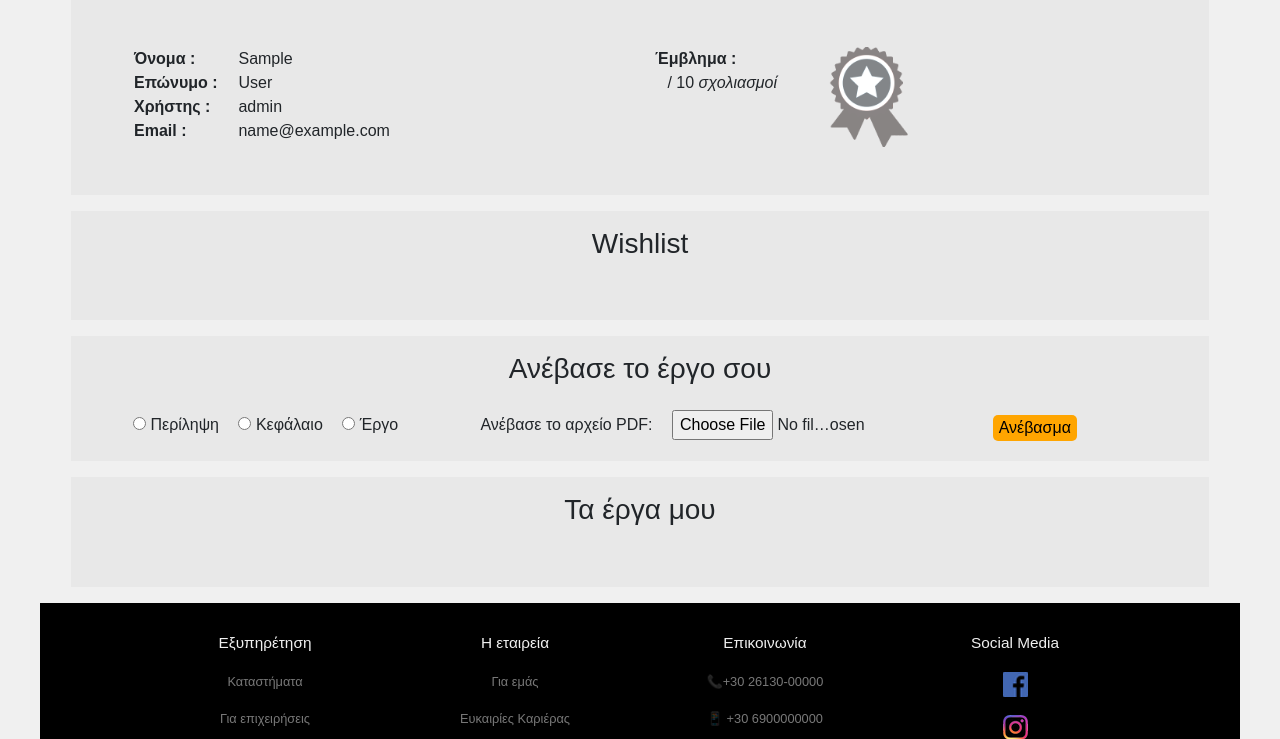
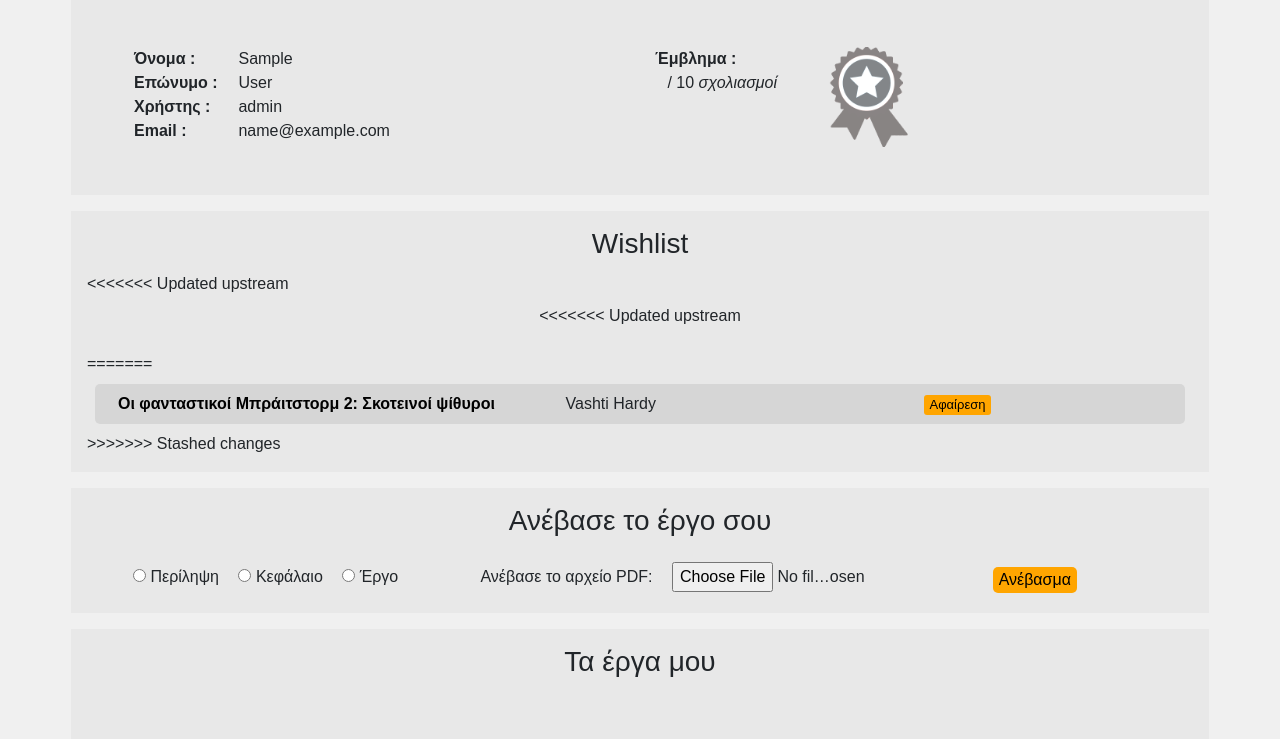
Before and after one commit to goergiosdaniil/Project-Publishing-House, a Node server app: page /account in a window 1280 px wide. Shown: the part 656-1395 px from the top of the page. Run offline with Node 20, Linux system fonts and the light colour scheme; the visitor is signed in with stand-in values (Sample User, id 1); data that the repository does not hold is empty; some libraries are stand-ins or nearby versions.

Commit message:
/slideshowPanel

```diff
--- a/views/account.hbs
+++ b/views/account.hbs
@@ -63,6 +63,7 @@
             <h3>Wishlist</h3>
             <div class="w-100 mt-1">
                 {{!-- ftiakse forma pou mallon 8a kalei to hdh aithma gia afairesh apo wishlist --}}
+<<<<<<< Updated upstream
                     <ul class="p-2">
                         {{!-- apo edw--}}
                         {{#each results2}}
@@ -76,13 +77,33 @@
                                 <input type = "hidden" class="deleteWishlist" id = "redirect" name = "redirect" value ="/account" /><button type="submit"  title="Wishlist2">Αφαίρεση</button>
                                 </form>
                             </div>
+=======
+
+                    <ul class="p-2 ">
+                        {{!-- apo edw--}}
+                        <li class="m-2 row ">
+                            <div class="col-5"><a href="/">Παραπλάνηση</a></div>
+                            <div class="col-4">Γρηγόρης Αζαριάδης</div>
+                            <div class="col-2"><button>Αφαίρεση</button></div>
+>>>>>>> Stashed changes
                         </li>
                         <hr>
                         {{/each}}
                         {{!-- mexri edw hbs for each  --}}
+<<<<<<< Updated upstream
 
 
                     </ul>
+=======
+                        <li class="m-2 row">
+                            <div class="col-5"><a href="/">Οι φανταστικοί Μπράιτστορμ 2: Σκοτεινοί ψίθυροι</a></div>
+                            <div class="col-4">Vashti Hardy</div>
+                            <div class="col-2"><button>Αφαίρεση</button></div>
+                        </li>
+                        <hr>
+                    </ul>
+
+>>>>>>> Stashed changes
             </div>
         </div>
 
--- a/views/partials/navbar.hbs
+++ b/views/partials/navbar.hbs
@@ -1,7 +1,6 @@
 <nav class="navbar navbar-expand-md navbar-dark">
       <button class="navbar-toggler" type="button" data-toggle="collapse" data-target="#navbarNav" aria-controls="navbarNav" aria-expanded="false" aria-label="Toggle navigation">
         <span class="navbar-toggler-icon"></span>
-
       </button>
       <div class="collapse navbar-collapse justify-content-between" id="navbarNav">
         <ul class="navbar-nav w-100 justify-content-around">
```
